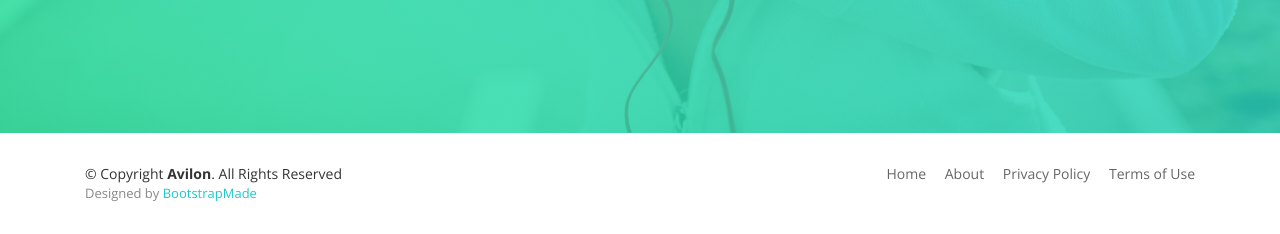
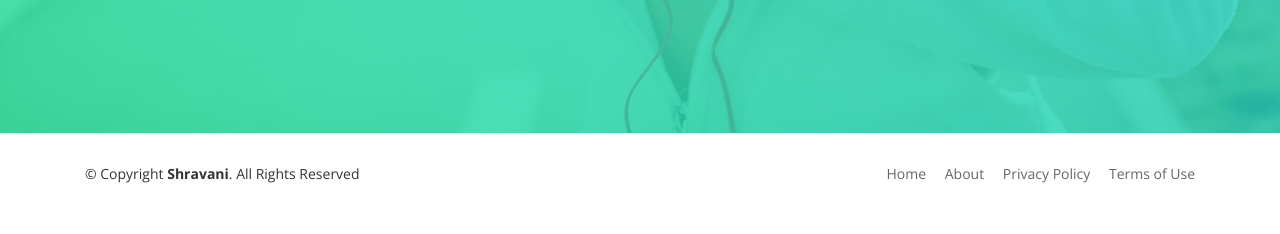
Before and after one commit to msaishravani/Cardiac-Disease-Prediction-Using-Machine-Learning-algorithms, a Django app: page /UserAddData/ in a window 1280 px wide. Shown: the part 667-901 px from the top of the page. After the commit the page ends 850 px from the top, so only its background shows below. Run offline with Django 3.2, Linux system fonts and the light colour scheme; some libraries are stand-ins or nearby versions.

Commit message:
Update userbase.html

```diff
--- a/assets/templates/userbase.html
+++ b/assets/templates/userbase.html
@@ -27,12 +27,7 @@
   <!-- Main Stylesheet File -->
   <link href="{% static 'css/style.css' %}" rel="stylesheet">
 
-  <!-- =======================================================
-    Theme Name: Avilon
-    Theme URL: https://bootstrapmade.com/avilon-bootstrap-landing-page-template/
-    Author: BootstrapMade.com
-    License: https://bootstrapmade.com/license/
-  ======================================================= -->
+
 </head>
 
 <body>
@@ -100,17 +95,9 @@
       <div class="row">
         <div class="col-lg-6 text-lg-left text-center">
           <div class="copyright">
-            &copy; Copyright <strong>Avilon</strong>. All Rights Reserved
+            &copy; Copyright <strong>Shravani</strong>. All Rights Reserved
           </div>
-          <div class="credits">
-            <!--
-              All the links in the footer should remain intact.
-              You can delete the links only if you purchased the pro version.
-              Licensing information: https://bootstrapmade.com/license/
-              Purchase the pro version with working PHP/AJAX contact form: https://bootstrapmade.com/buy/?theme=Avilon
-            -->
-            Designed by <a href="https://bootstrapmade.com/">BootstrapMade</a>
-          </div>
+
         </div>
         <div class="col-lg-6">
           <nav class="footer-links text-lg-right text-center pt-2 pt-lg-0">
```
